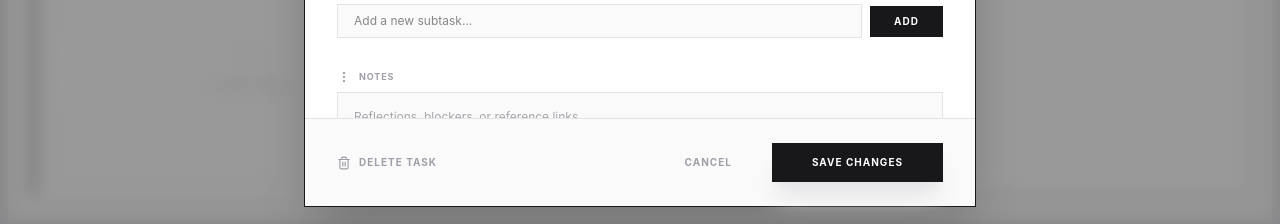
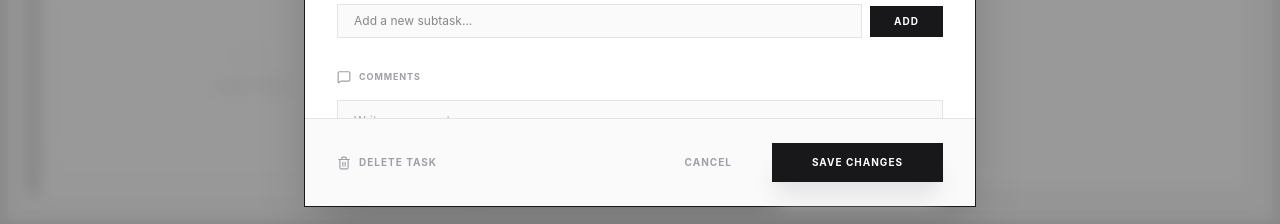
Before and after one commit to snir0308/task-planner, a React (Vite) app in the folder frontend/: page /edit in a window 1280 px wide. Both pictures are taken after a click on the button 432 px from the left and 143 px from the top of the page. Shown: the part 573-797 px from the top of the page. Built offline with nearby package versions, Linux system fonts and the light colour scheme.

Commit message:
Implemented comments functionality

```diff
--- a/frontend/src/components/Board.jsx
+++ b/frontend/src/components/Board.jsx
@@ -191,7 +191,6 @@ export default function Board({ readOnly = false }) {
           const due = t.dueDate ? ` (Due: ${t.dueDate})` : "";
           content += `  ${status} ${t.title}${due}\n`;
           if (t.description) content += `      Description: ${t.description}\n`;
-          if (t.notes) content += `      Notes: ${t.notes}\n`;
           if (t.subtasks && t.subtasks.length > 0) {
             t.subtasks.forEach((st) => {
               const stStatus = st.completed ? "[x]" : "[ ]";
@@ -199,6 +198,10 @@ export default function Board({ readOnly = false }) {
               content += `    ${stStatus} ${st.title}${stDue}\n`;
             });
           }
+          if (t.comments && t.comments.length > 0) {
+            content += `      Comments: ${t.comments.length} comments\n`;
+          }
+
         });
       }
       content += `\n`;
--- a/frontend/src/components/TaskCard.jsx
+++ b/frontend/src/components/TaskCard.jsx
@@ -78,10 +78,10 @@ export default function TaskCard({
           {task.title || "Untitled Task"}
         </h3>
         <div className="flex items-center gap-3 shrink-0">
-          {(task.description || task.notes || task.subtasks.length > 0) && (
+          {(task.description || task.comments?.length > 0 || task.subtasks.length > 0) && (
             <div className="flex items-center gap-1 opacity-20 group-hover:opacity-100 transition-opacity">
               {task.description && <div className="w-1 h-1 bg-zinc-400 rounded-full" title="Has description" />}
-              {task.notes && <div className="w-1 h-1 bg-indigo-400 rounded-full" title="Has notes" />}
+              {task.comments?.length > 0 && <div className="w-1 h-1 bg-indigo-400 rounded-full" title="Has comments" />}
               {task.subtasks.length > 0 && <span className="text-[8px] font-mono text-zinc-400">[{task.subtasks.length}]</span>}
             </div>
           )}
--- a/frontend/src/components/TaskModal.jsx
+++ b/frontend/src/components/TaskModal.jsx
@@ -5,10 +5,13 @@ import {
   ChevronRight,
   CircleCheck,
   CirclePlus,
-  EllipsisVertical,
   LayoutGrid,
   Trash2,
   X,
+  MessageSquare,
+  Edit2,
+  Send,
+  Clock,
 } from "lucide-react";
 import { QUADRANT_CONFIG } from "../config.js";
 
@@ -19,9 +22,15 @@ const sortSubtasks = (a, b) =>
     : 0;
 
 export default function TaskModal({ task, onClose, onSave, onDelete, readOnly }) {
-  const [draft, setDraft] = useState({ ...task });
+  const [draft, setDraft] = useState({
+    ...task,
+    comments: [...(task.comments || [])].sort((a, b) => new Date(b.createdAt) - new Date(a.createdAt))
+  });
   const [newSubtask, setNewSubtask] = useState("");
   const [doneCollapsed, setDoneCollapsed] = useState(true);
+  const [commentText, setCommentText] = useState("");
+  const [editingId, setEditingId] = useState(null);
+  const [editCommentText, setEditCommentText] = useState("");
 
   const addSubtask = () => {
     if (!newSubtask.trim()) return;
@@ -39,6 +48,42 @@ export default function TaskModal({ task, onClose, onSave, onDelete, readOnly })
     }));
 
   const deleteSubtask = (id) => setDraft((d) => ({ ...d, subtasks: d.subtasks.filter((st) => st.id !== id) }));
+
+  const addComment = () => {
+    if (!commentText.trim()) return;
+    const now = new Date().toISOString();
+    const newComment = {
+      id: crypto.randomUUID(),
+      text: commentText,
+      createdAt: now,
+      updatedAt: now,
+    };
+    setDraft((d) => ({ ...d, comments: [newComment, ...(d.comments || [])] }));
+    setCommentText("");
+  };
+
+  const deleteComment = (id) => {
+    if (window.confirm("Delete this comment?")) {
+      setDraft((d) => ({ ...d, comments: (d.comments || []).filter((c) => c.id !== id) }));
+    }
+  };
+
+  const startEditing = (comment) => {
+    setEditingId(comment.id);
+    setEditCommentText(comment.text);
+  };
+
+  const saveEdit = (id) => {
+    const now = new Date().toISOString();
+    setDraft((d) => ({
+      ...d,
+      comments: (d.comments || []).map((c) =>
+        c.id === id ? { ...c, text: editCommentText, updatedAt: now } : c
+      ),
+    }));
+    setEditingId(null);
+    setEditCommentText("");
+  };
 
   return (
     <div className="fixed inset-0 z-50 flex items-center justify-center p-4">
@@ -255,15 +300,69 @@ export default function TaskModal({ task, onClose, onSave, onDelete, readOnly })
 
           <section className="space-y-2">
             <label className="text-[9px] font-bold text-zinc-400 uppercase tracking-widest flex items-center gap-2">
-              <EllipsisVertical className="w-3.5 h-3.5" />Notes
+              <MessageSquare className="w-3.5 h-3.5" />Comments
             </label>
-            <textarea
-              placeholder="Reflections, blockers, or reference links..."
-              className="w-full bg-zinc-50 border border-zinc-200 rounded-none px-4 py-4 text-xs text-zinc-600 focus:bg-white focus:border-zinc-900 outline-none min-h-[140px] transition-all font-sans"
-              value={draft.notes || ""}
-              onChange={(e) => setDraft((d) => ({ ...d, notes: e.target.value }))}
-              disabled={readOnly}
-            />
+            <div className={`space-y-3 pr-2 custom-scrollbar ${draft.comments?.length > 3 ? "max-h-[240px] overflow-y-auto" : ""}`}>
+              {draft.comments?.map((comment) => (
+                <div key={comment.id} className="group bg-zinc-50 border border-zinc-100 p-3 transition-all">
+                  <div className="flex justify-between items-start mb-1">
+                    <div className="flex items-center gap-2 text-[9px] text-zinc-400">
+                      <Clock className="w-3 h-3" />
+                      <span>{new Date(comment.createdAt).toLocaleString()}</span>
+                      {comment.updatedAt !== comment.createdAt && (
+                        <span className="italic">— Edited: {new Date(comment.updatedAt).toLocaleString()}</span>
+                      )}
+                    </div>
+                    {!readOnly && (
+                      <div className="flex gap-1 opacity-0 group-hover:opacity-100 transition-opacity">
+                        <button onClick={() => startEditing(comment)} className="p-1 text-zinc-400 hover:text-zinc-900">
+                          <Edit2 className="w-3 h-3" />
+                        </button>
+                        <button onClick={() => deleteComment(comment.id)} className="p-1 text-zinc-400 hover:text-rose-500">
+                          <Trash2 className="w-3 h-3" />
+                        </button>
+                      </div>
+                    )}
+                  </div>
+                  {editingId === comment.id ? (
+                    <div className="space-y-2">
+                      <textarea
+                        className="w-full bg-white border border-zinc-200 px-2 py-1 text-xs focus:ring-0 outline-none"
+                        value={editCommentText}
+                        onChange={(e) => setEditCommentText(e.target.value)}
+                        autoFocus
+                      />
+                      <div className="flex gap-2">
+                        <button onClick={() => saveEdit(comment.id)} className="text-[10px] font-bold uppercase text-zinc-600">Save</button>
+                        <button onClick={() => setEditingId(null)} className="text-[10px] font-bold uppercase text-zinc-400">Cancel</button>
+                      </div>
+                    </div>
+                  ) : (
+                    <p className="text-xs text-zinc-700 whitespace-pre-wrap">{comment.text}</p>
+                  )}
+                </div>
+              ))}
+            </div>
+            {!readOnly && (
+              <div className="mt-4 space-y-2">
+                <textarea
+                  placeholder="Write a comment..."
+                  className="w-full bg-zinc-50 border border-zinc-200 rounded-none px-4 py-3 text-xs text-zinc-600 focus:bg-white focus:border-zinc-900 outline-none min-h-[80px] transition-all font-sans"
+                  value={commentText}
+                  onChange={(e) => setCommentText(e.target.value)}
+                />
+                <div className="flex justify-end">
+                  <button
+                    onClick={addComment}
+                    disabled={!commentText.trim()}
+                    className="flex items-center gap-2 px-4 py-2 bg-zinc-900 text-white text-[10px] font-bold uppercase tracking-widest hover:bg-black transition-all disabled:opacity-50"
+                  >
+                    <Send className="w-3 h-3" />
+                    Post Comment
+                  </button>
+                </div>
+              </div>
+            )}
           </section>
         </div>
 
```
Also changed, not shown: frontend/src/types.js (+7 -1 lines).
